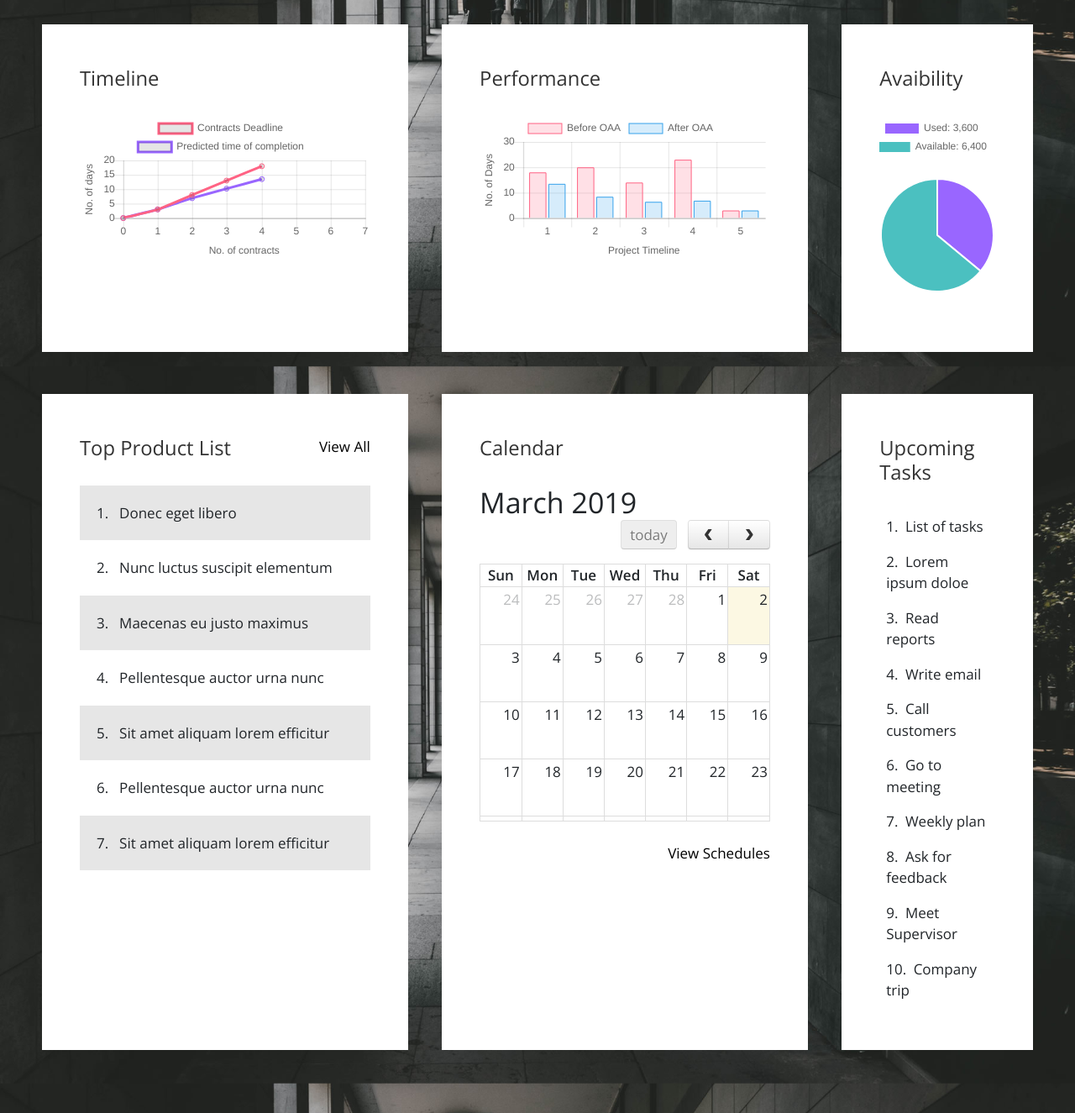
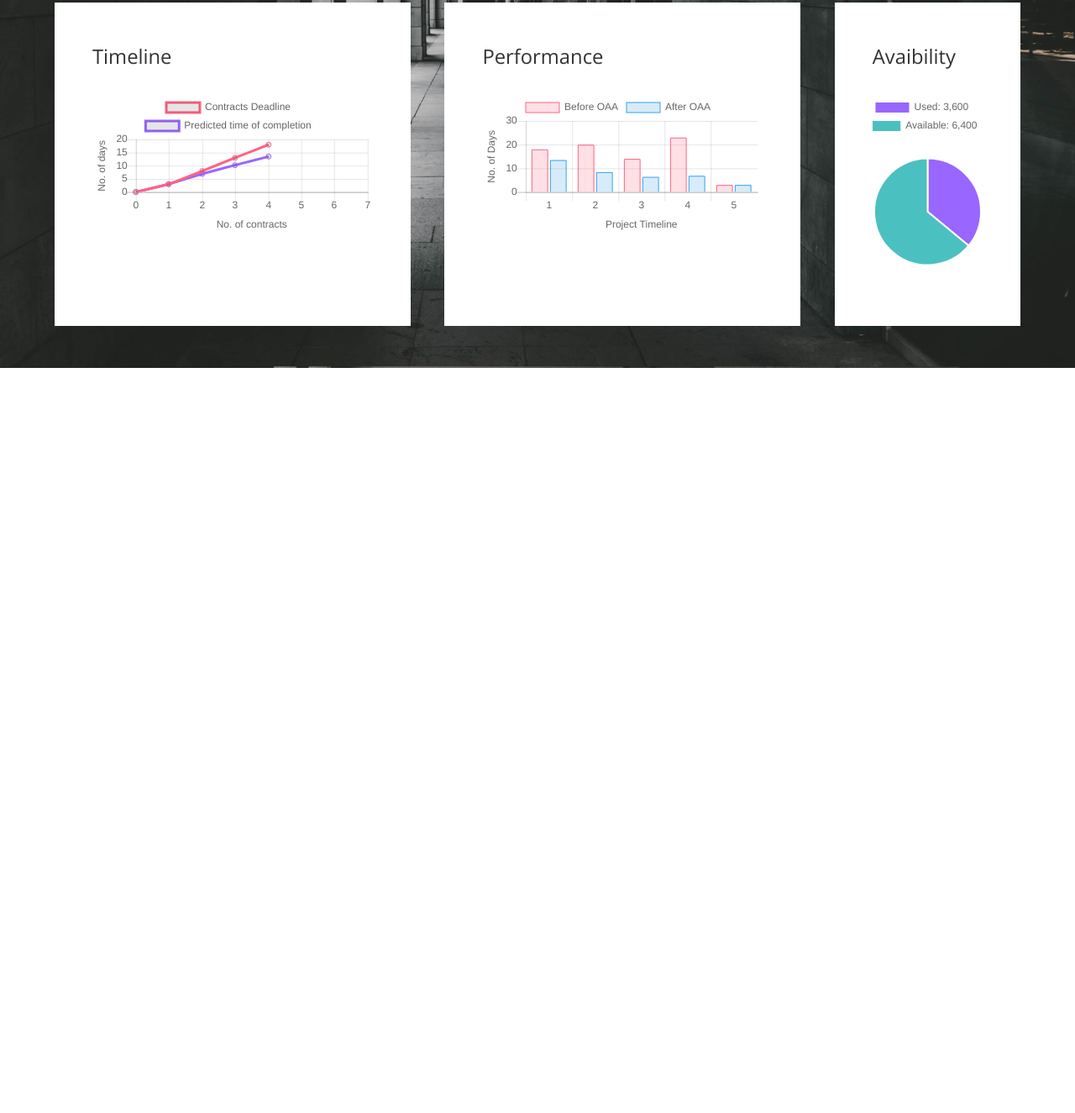
Before and after one commit to iamsid2/WorkExo, a plain HTML site: page templates/report.html in a window 1280 px wide. Shown: the part 417-1742 px from the top of the page at 84% size. After the commit the page ends 855 px from the top, so only its background shows below. Drawn offline with nearby package versions, Linux system fonts and the light colour scheme.

Commit message:
messaging

```diff
--- a/templates/js/script.js
+++ b/templates/js/script.js
@@ -34,7 +34,7 @@ $(document).ready(function () {
             // window.onload = function() {
             //     localStorage.setItem("table",myTable);
             // }
-            location.href="file:///home/iamsid/Desktop/Projects_New/WorkExo/templates/report.html";
+            location.href="file:///home/abinash/Documents/Project/WorkExo/templates/report.html";
             // document.getElementById('myTable').innerHTML = myTable;
 
         })
--- a/templates/report.html
+++ b/templates/report.html
@@ -20,7 +20,7 @@
 
 <body id="reportsPage">
     <div class="" id="home">
-        <d iv class="container">
+        <div class="container">
             <div class="row">
                 <div class="col-12">
                     <nav class="navbar navbar-expand-xl navbar-light bg-light">
@@ -28,7 +28,8 @@
                             <i class="fas fa-3x fa-tachometer-alt tm-site-icon"></i>
                             <h1 class="tm-site-title mb-0">Dashboard</h1>
                         </a>
-                        <button class="navbar-toggler ml-auto mr-0" type="button" data-toggle="collapse" data-target="#navbarSupportedContent" aria-controls="navbarSupportedContent"
+                        <button class="navbar-toggler ml-auto mr-0" type="button" data-toggle="collapse"
+                            data-target="#navbarSupportedContent" aria-controls="navbarSupportedContent"
                             aria-expanded="false" aria-label="Toggle navigation">
                             <span class="navbar-toggler-icon"></span>
                         </button>
@@ -41,8 +42,8 @@
                                     </a>
                                 </li>
                                 <li class="nav-item dropdown">
-                                    <a class="nav-link dropdown-toggle" href="#" id="navbarDropdown" role="button" data-toggle="dropdown" aria-haspopup="true"
-                                        aria-expanded="false">
+                                    <a class="nav-link dropdown-toggle" href="#" id="navbarDropdown" role="button"
+                                        data-toggle="dropdown" aria-haspopup="true" aria-expanded="false">
                                         Reports
                                     </a>
                                     <div class="dropdown-menu" aria-labelledby="navbarDropdown">
@@ -59,8 +60,8 @@
                                     <a class="nav-link" href="accounts.html">Accounts</a>
                                 </li>
                                 <li class="nav-item dropdown">
-                                    <a class="nav-link dropdown-toggle" href="#" id="navbarDropdown" role="button" data-toggle="dropdown" aria-haspopup="true"
-                                        aria-expanded="false">
+                                    <a class="nav-link dropdown-toggle" href="#" id="navbarDropdown" role="button"
+                                        data-toggle="dropdown" aria-haspopup="true" aria-expanded="false">
                                         Settings
                                     </a>
                                     <div class="dropdown-menu" aria-labelledby="navbarDropdown">
@@ -84,11 +85,11 @@
             </div>
             <!-- row -->
             <br>
-            <div  class="bg-white tm-block h-100">
-            <h2>Time Allotment</h2><br>
-            <div id="tablePrint">
+            <div class="bg-white tm-block h-100">
+                <h2>Time Allotment</h2><br>
+                <div id="tablePrint">
+                </div>
             </div>
-        </div>
 
             <div class="row tm-content-row tm-mt-big">
 
@@ -106,76 +107,8 @@
                 </div>
                 <div class="tm-col tm-col-small">
                     <div class="bg-white tm-block h-100">
-                         <h2 class="tm-block-title"> Avaibility</h2>
+                        <h2 class="tm-block-title"> Avaibility</h2>
                         <canvas id="pieChart" class="chartjs-render-monitor"></canvas>
-                    </div>
-                </div>
-
-                <div class="tm-col tm-col-big">
-                    <div class="bg-white tm-block h-100">
-                        <div class="row">
-                            <div class="col-8">
-                                <h2 class="tm-block-title d-inline-block">Top Product List</h2>
-
-                            </div>
-                            <div class="col-4 text-right">
-                                <a href="products.html" class="tm-link-black">View All</a>
-                            </div>
-                        </div>
-                        <ol class="tm-list-group tm-list-group-alternate-color tm-list-group-pad-big">
-                            <li class="tm-list-group-item">
-                                Donec eget libero
-                            </li>
-                            <li class="tm-list-group-item">
-                                Nunc luctus suscipit elementum
-                            </li>
-                            <li class="tm-list-group-item">
-                                Maecenas eu justo maximus
-                            </li>
-                            <li class="tm-list-group-item">
-                                Pellentesque auctor urna nunc
-                            </li>
-                            <li class="tm-list-group-item">
-                                Sit amet aliquam lorem efficitur
-                            </li>
-                            <li class="tm-list-group-item">
-                                Pellentesque auctor urna nunc
-                            </li>
-                            <li class="tm-list-group-item">
-                                Sit amet aliquam lorem efficitur
-                            </li>
-                        </ol>
-                    </div>
-                </div>
-                <div class="tm-col tm-col-big">
-                    <div class="bg-white tm-block h-100">
-                        <h2 class="tm-block-title">Calendar</h2>
-                        <div id="calendar"></div>
-                        <div class="row mt-4">
-                            <div class="col-12 text-right">
-                                <a href="#" class="tm-link-black">View Schedules</a>
-                            </div>
-                        </div>
-
-                    </div>
-                </div>
-                <div class="tm-col tm-col-small">
-                    <div class="bg-white tm-block h-100">
-                        <h2 class="tm-block-title">Upcoming Tasks</h2>
-                        <ol class="tm-list-group">
-                            <li class="tm-list-group-item">List of tasks</li>
-                            <li class="tm-list-group-item">Lorem ipsum doloe</li>
-                            <li class="tm-list-group-item">Read reports</li>
-                            <li class="tm-list-group-item">Write email</li>
-
-                            <li class="tm-list-group-item">Call customers</li>
-                            <li class="tm-list-group-item">Go to meeting</li>
-                            <li class="tm-list-group-item">Weekly plan</li>
-                            <li class="tm-list-group-item">Ask for feedback</li>
-
-                            <li class="tm-list-group-item">Meet Supervisor</li>
-                            <li class="tm-list-group-item">Company trip</li>
-                        </ol>
                     </div>
                 </div>
             </div>
@@ -232,4 +165,5 @@
         document.getElementById('tablePrint').innerHTML = x;
     </script>
 </body>
+
 </html>
```
Also changed, not shown: 1 other file.
